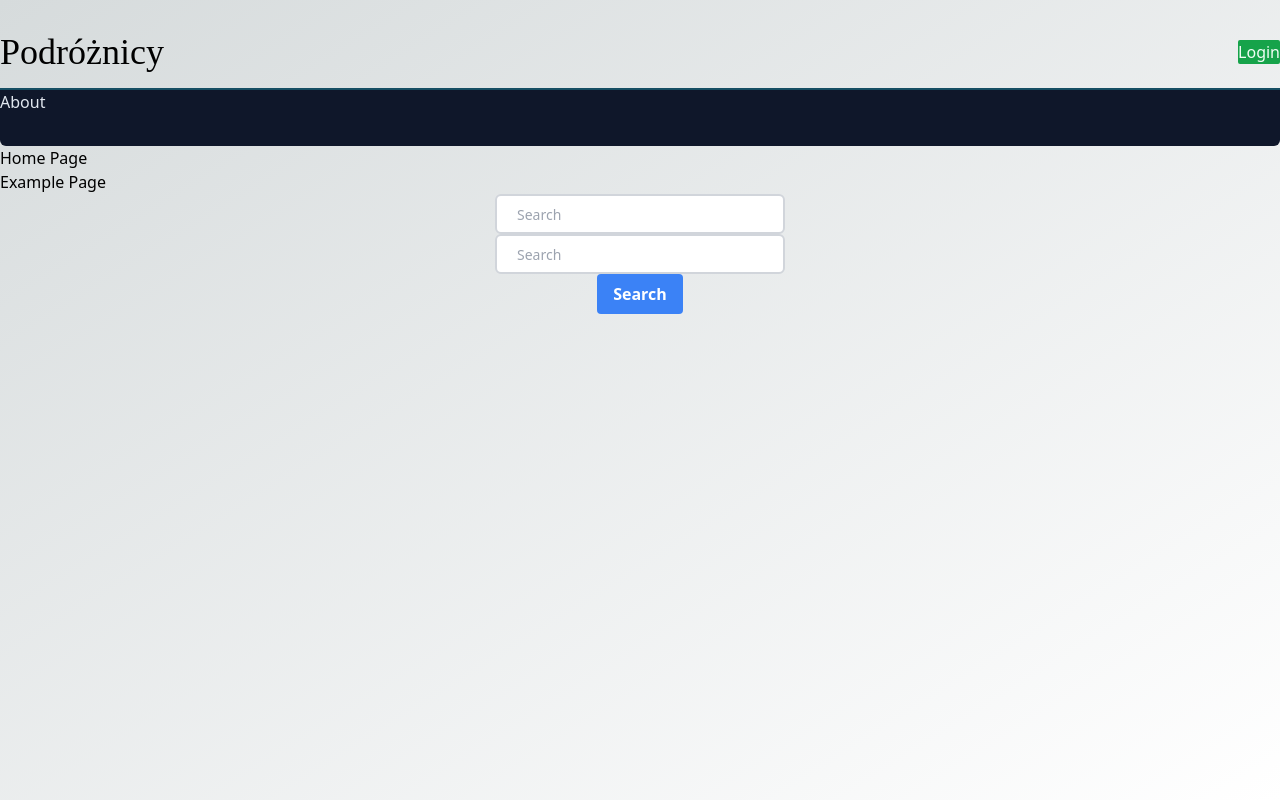
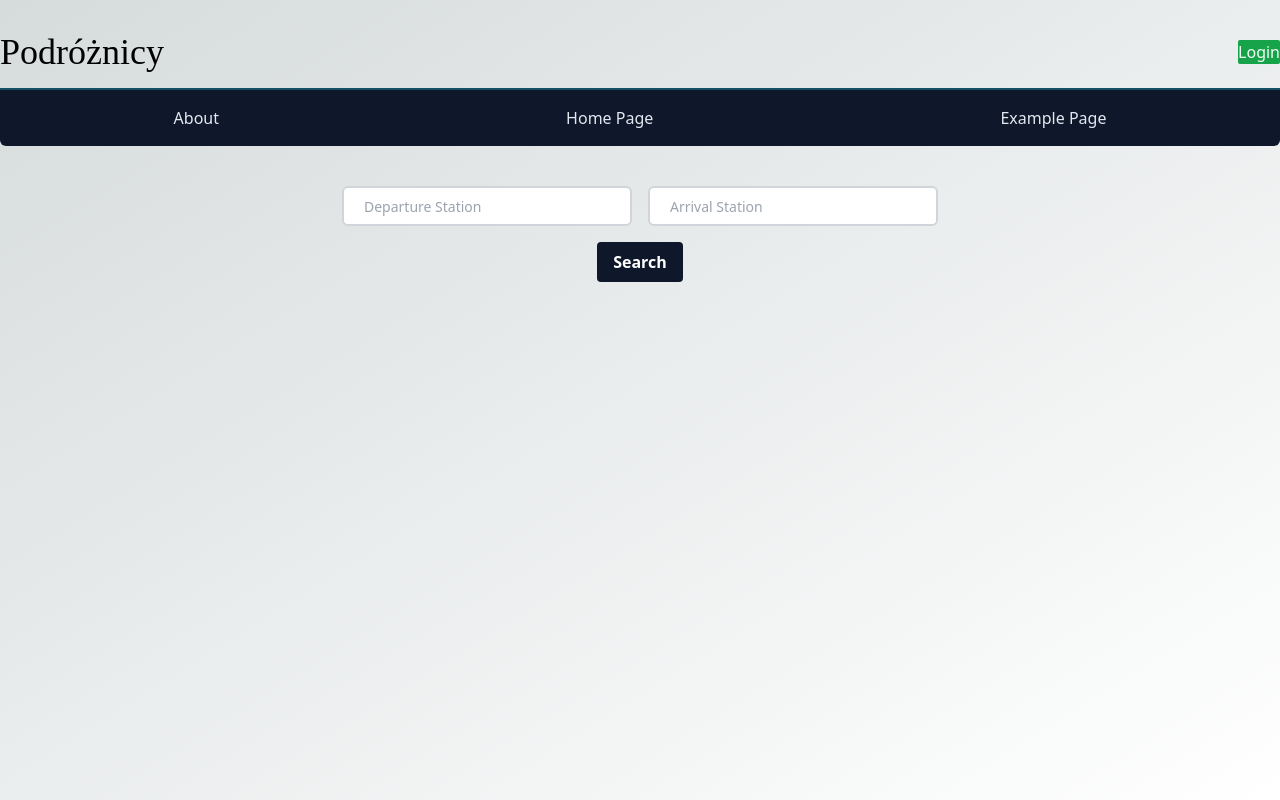
Before and after one commit to kajadudek/AGH-Databases, a Next.js app in the folder client/: page / in a window 1280 px wide. Built offline with nearby package versions, Linux system fonts and the light colour scheme; no server answers; a web font is replaced by a local one.

Commit message:
working on styles

```diff
--- a/client/components/Layout.tsx
+++ b/client/components/Layout.tsx
@@ -8,8 +8,7 @@ export const Layout: FC<PropsWithChildren> = ({ children }) => {
   const { user } = useUser();
   return (
     <div className="container mx-auto">
-      <header className="mt-4 py-4 w-full flex justify-between items-center border-spacing-2 border-cyan-900 border-b-2">
-
+      <header className="mt-4 z-1 py-4 w-full flex justify-between items-center border-spacing-2 border-cyan-900 border-b-2 bg-inherit h-90 ">
         <h1 className="text-4xl font-logo">Podróżnicy</h1>
 
         {user ? (
@@ -34,8 +33,9 @@ export const Layout: FC<PropsWithChildren> = ({ children }) => {
           </Link>
         )}
       </header>
-
-      <Menu />
+      <div className="z-0">
+        <Menu />
+      </div>
       <main>{children}</main>
     </div>
   );
--- a/client/components/Menu.tsx
+++ b/client/components/Menu.tsx
@@ -1,10 +1,16 @@
 import { FC } from "react";
+import Link from "next/link";
 
-const Menu:FC = () => {
-    return <nav className=" my-0 w-full h-14 bg-slate-900 text-slate-200 rounded-b-md">
-        About
+const Menu: FC = () => {
+  return (
+    <nav className=" z-0 my-0 w-full h-14 bg-slate-900 text-slate-200 rounded-b-md flex content-center items-center justify-around">
+      <div className="p-2 ">About</div>
+      <div className="p-2">Home Page</div>
+      <Link className="p-2" href={"/example"}>
+        Example Page
+      </Link>
     </nav>
+  );
+};
 
-}
-
-export default Menu
+export default Menu;
--- a/client/components/SearchForm.tsx
+++ b/client/components/SearchForm.tsx
@@ -3,20 +3,22 @@ import { FC } from "react";
 const SearchForm: FC = () => {
   return (
     <form className="flex flex-col items-center justify-center">
+      <div>
         <input
-        className="rounded-md border-2 border-gray-300 bg-white h-10 px-5 pr-16 text-sm focus:outline-none"
+          className="rounded-md border-2 mr-2 border-gray-300 bg-white h-10 px-5 pr-16 text-sm focus:outline-none"
           type="search"
           name="search"
-        placeholder="Search"
+          placeholder="Departure Station"
         />
         <input
-        className="rounded-md border-2 border-gray-300 bg-white h-10 px-5 pr-16 text-sm focus:outline-none"
+          className="rounded-md border-2 ml-2 border-gray-300 bg-white h-10 px-5 pr-16 text-sm focus:outline-none"
           type="search"
           name="search"
-        placeholder="Search"
+          placeholder="Arrival Station"
         />
+      </div>
       <button
-        className="bg-blue-500 hover:bg-blue-700 text-white font-bold py-2 px-4 rounded"
+        className="bg-slate-900 hover:bg-slate-700 text-white font-bold py-2 px-4 rounded my-4"
         type="submit"
       >
         Search
--- a/client/pages/index.tsx
+++ b/client/pages/index.tsx
@@ -1,11 +1,8 @@
 import SearchForm from "@/components/SearchForm";
-import Link from "next/link";
 
 export default function Home() {
   return (
-    <div>
-      <div>Home Page</div>
-      <Link href={"/example"}>Example Page</Link>
+    <div className="p-5 my-5">
       <SearchForm />
     </div>
   );
```
Lines whose indentation alone changed are shown as unchanged.
